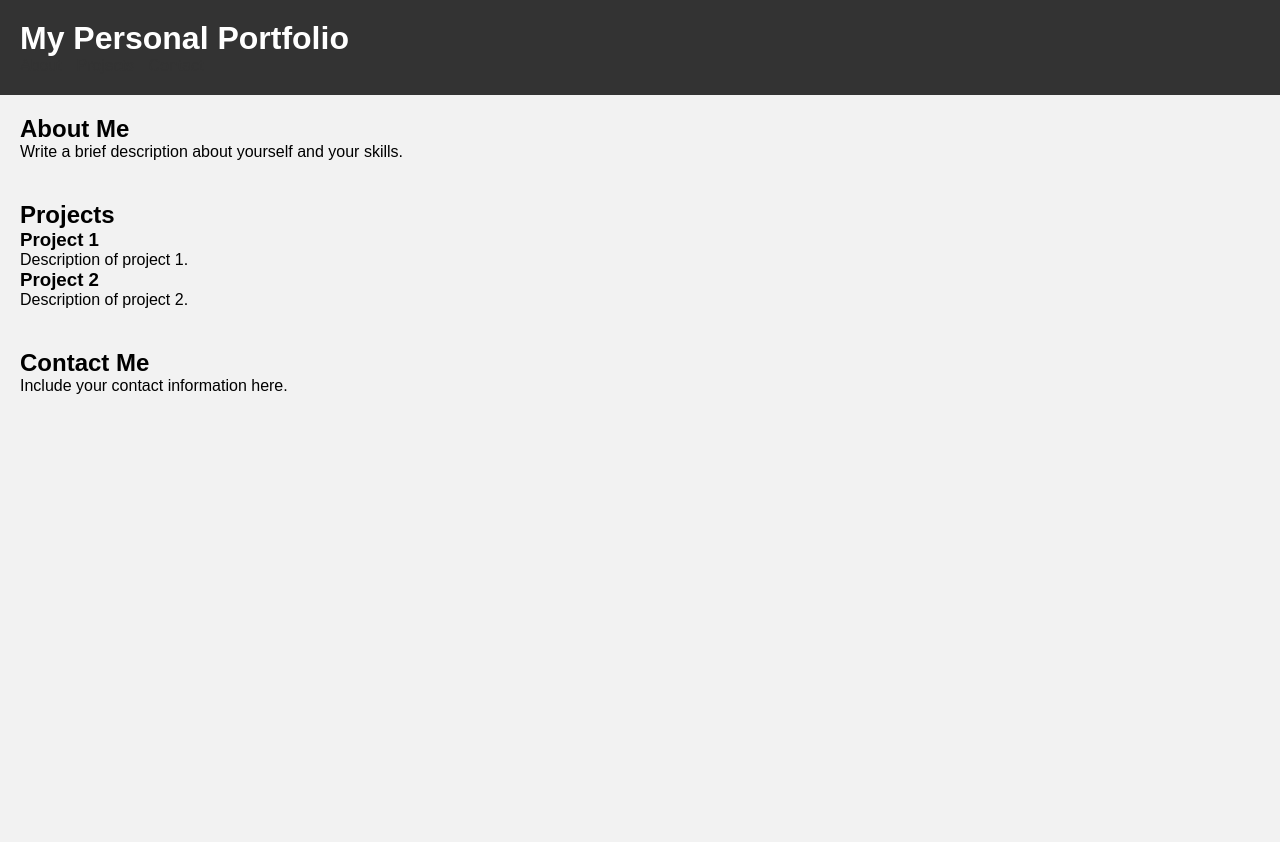
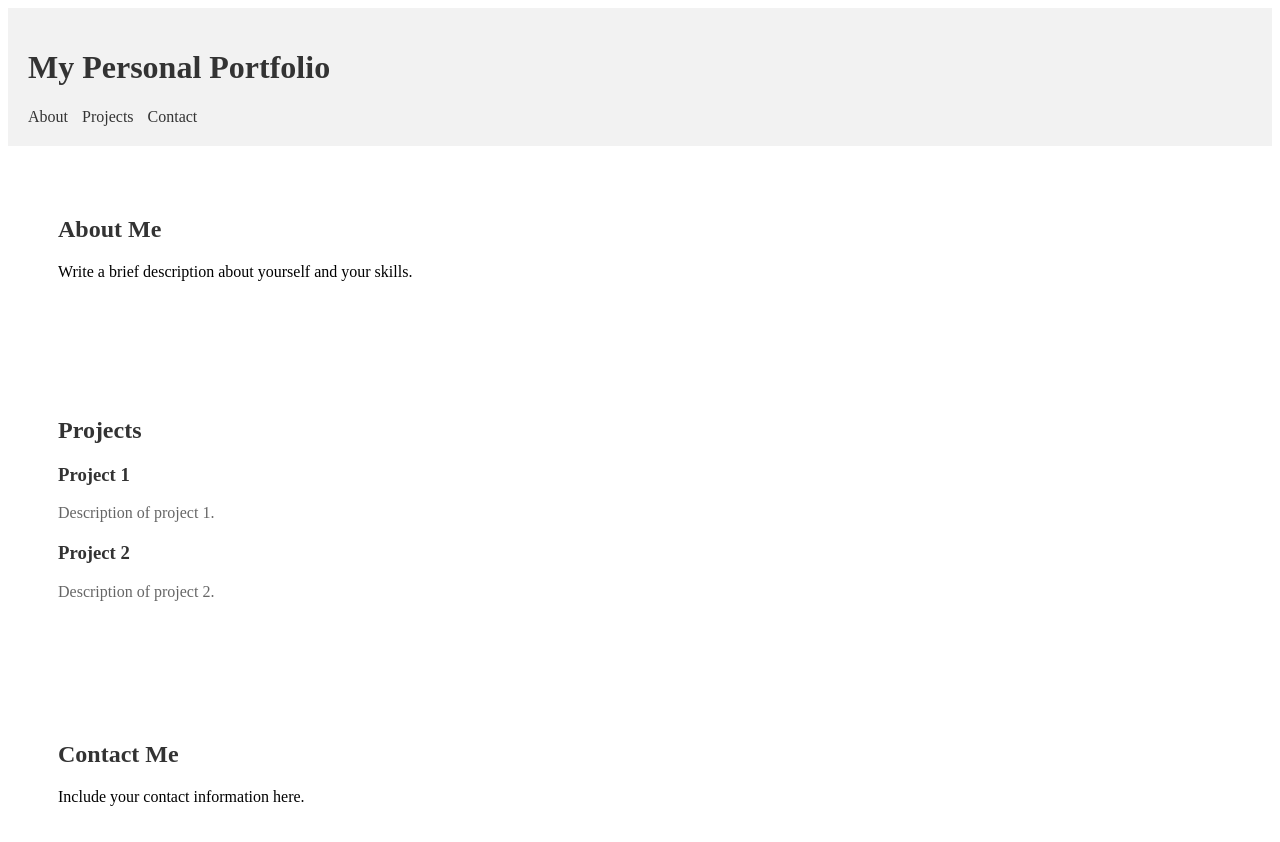
Before and after one commit to JefXd1/mr.jef, a plain HTML site: page index.html in a window 1280 px wide. Before the commit the page ends 800 px from the top, so only its background shows below. Drawn offline with Linux system fonts and the light colour scheme.

Commit message:
Update style.css

```diff
--- a/style.css
+++ b/style.css
@@ -1,57 +1,48 @@
-/* style.css */
-body {
-    font-family: Arial, sans-serif;
+/* Styles for the header */
+header {
   background-color: #f2f2f2;
-  }
-
-  header {
-    background-color: #333;
-    color: #fff;
   padding: 20px;
 }
 
+header h1 {
+  color: #333;
+}
+
+/* Styles for the navigation */
 nav ul {
   list-style-type: none;
   margin: 0;
   padding: 0;
 }
 
-  nav li {
-    display: inline-block;
+nav ul li {
+  display: inline;
   margin-right: 10px;
 }
 
-  nav a {
+nav ul li a {
+  text-decoration: none;
   color: #333;
-    text-decoration: none;
 }
 
+/* Styles for the sections */
 section {
-    padding: 20px;
+  padding: 50px;
 }
 
-  footer {
-    background-color: #333;
-    color: #fff;
-    padding: 10px;
-    text-align: center;
-  }
-  .container {
-    background-image: url('path/to/your/background-image.jpg');
-    /* Additional styles for your container */
+section h2 {
+  color: #333;
 }
 
-  navbar {
-    width: 85%;
-    margin: auto;
-    padding: 35px 0;
-    display: flex;
-    align-items: center;
-    justify-content: space-between;
+/* Styles for the projects */
+.project {
+  margin-bottom: 20px;
 }
 
-* {
-    margin: 0;
-    padding: 0;
-    font-family: sans-serif;
+.project h3 {
+  color: #333;
 }
+
+.project p {
+  color: #666;
+}
```
Lines whose indentation alone changed are shown as unchanged.
